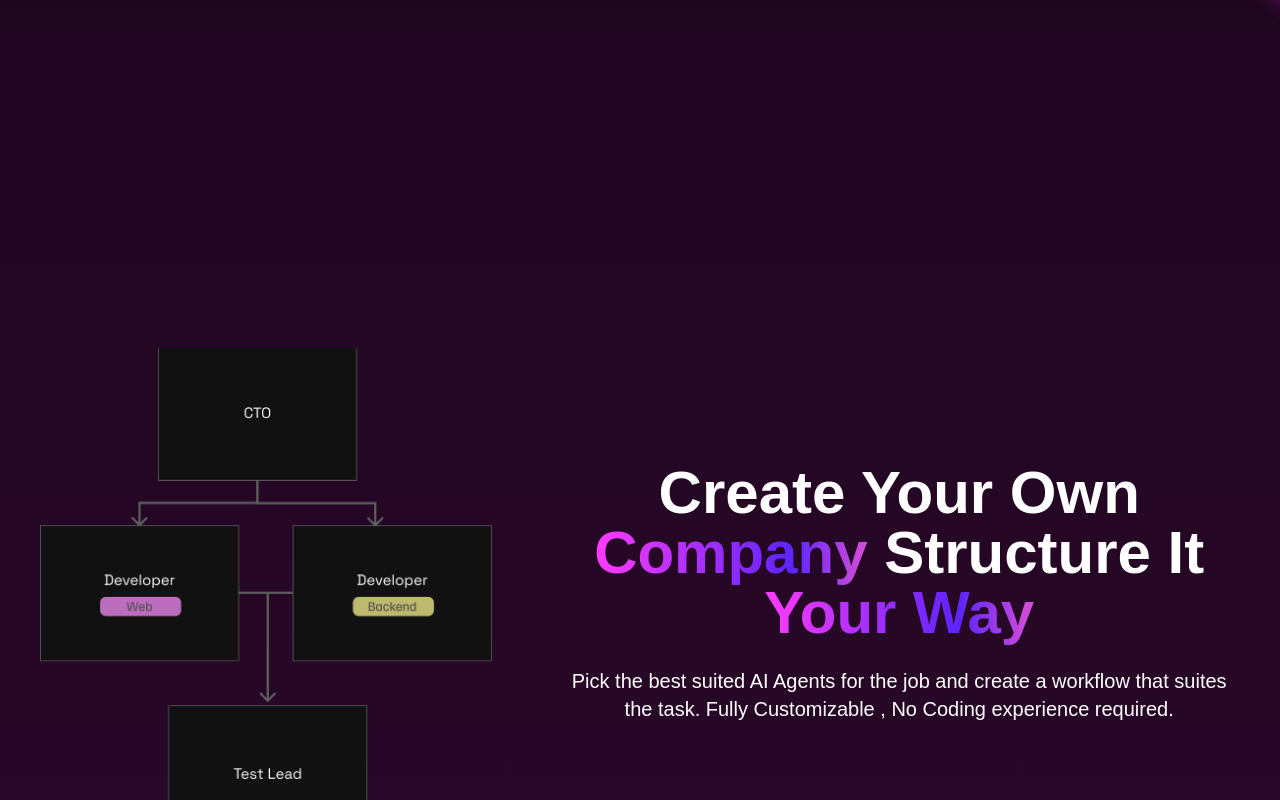
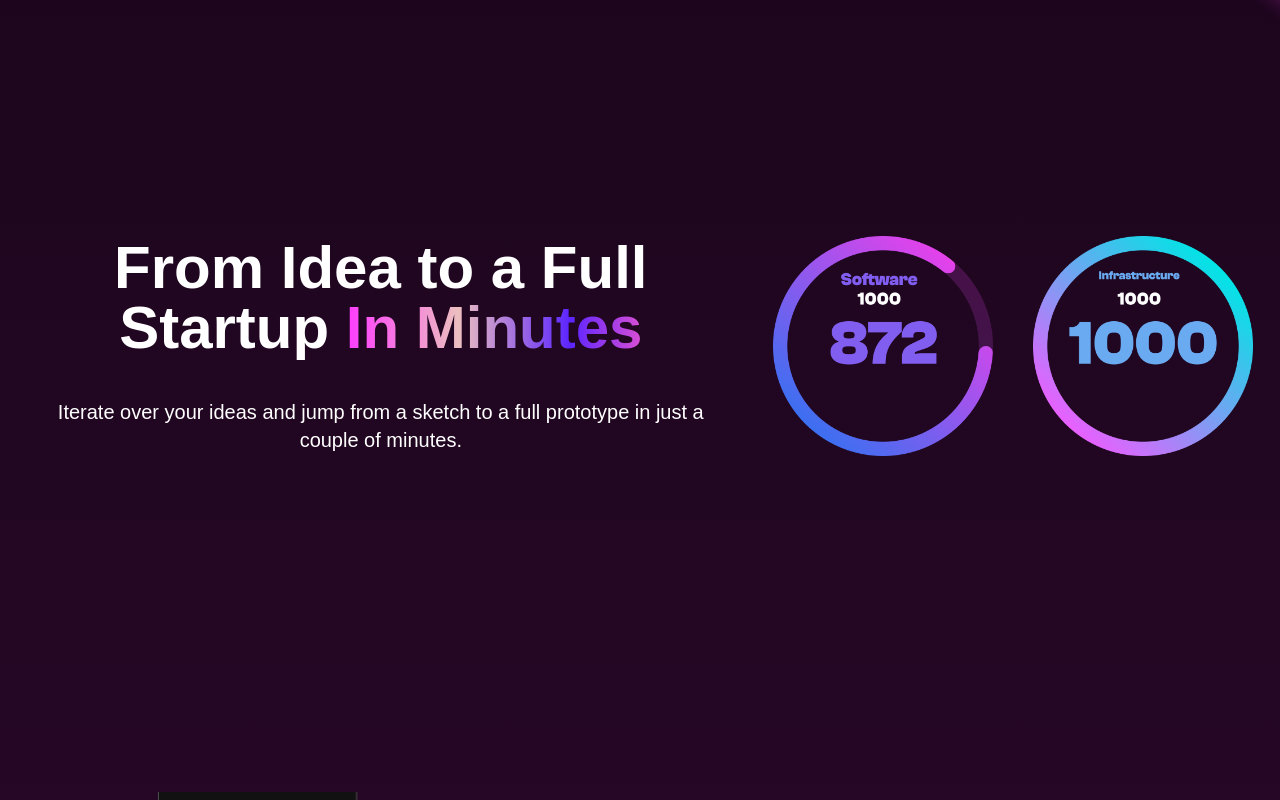
Before and after one commit to zulqarnain1231/neura-line, a React (Vite) app: page / in a window 1280 px wide. Shown: the part 2900-3700 px from the top of the page. Built offline with nearby package versions, Linux system fonts and the light colour scheme.

Commit message:
finished startup section

```diff
--- a/src/App.tsx
+++ b/src/App.tsx
@@ -6,12 +6,14 @@ import NewsLetter from "./components/Home/NewsLetter";
 import Footer from "./components/Shared/Navigations/Footer";
 import Features from "./components/Home/Features/Features";
 import CreateYourCompany from "./components/Home/CreateYourCompany";
+import Startup from "./components/Home/Startup";
 function App() {
   return (
     <main className="font-clash bg-gradient-to-b from-black-main to-[#3D0C3D]">
       <Navbar />
       <Hero />
       <Vision />
+      <Startup />
       <CreateYourCompany />
       <Features />
       <NewsLetter />
--- /dev/null
+++ b/src/components/Home/Startup.tsx
@@ -0,0 +1,35 @@
+import React from "react";
+import ComponentWrapper from "../Shared/Wrappers/ComponentWrapper";
+
+const Startup = () => {
+  return (
+    <ComponentWrapper id="startup" style="lg:py-28 py-10">
+      <div className="w-full grid xl:grid-cols-[1.5fr,1fr] gap-16">
+        <aside className="w-full flex flex-col items-center justify-center gap-10">
+          <h2 className="text-white-main text-5xl sm:text-6xl text-center font-semibold">
+            From Idea to a Full Startup{" "}
+            <span className="gradient-text">In Minutes</span>
+          </h2>
+          <p className="text-center text-white-main text-xl font-medium">
+            Iterate over your ideas and jump from a sketch to a full prototype
+            in just a couple of minutes.
+          </p>
+        </aside>
+        <aside className="w-full flex sm:flex-row flex-col items-center justify-center gap-10">
+          <img
+            className="sm:w-[220px] w-[180px] sm:h-[220px] h-[180px] object-contain pointer-events-none"
+            src="/Assets/Startup/HalfCircle.png"
+            alt=""
+          />
+          <img
+            className="sm:w-[220px] w-[180px] sm:h-[220px] h-[180px] object-contain pointer-events-none"
+            src="/Assets/Startup/FilledCircle.png"
+            alt=""
+          />
+        </aside>
+      </div>
+    </ComponentWrapper>
+  );
+};
+
+export default Startup;
```
Also changed, not shown: public/Assets/Startup/FilledCircle.png (added), public/Assets/Startup/HalfCircle.png (added).
